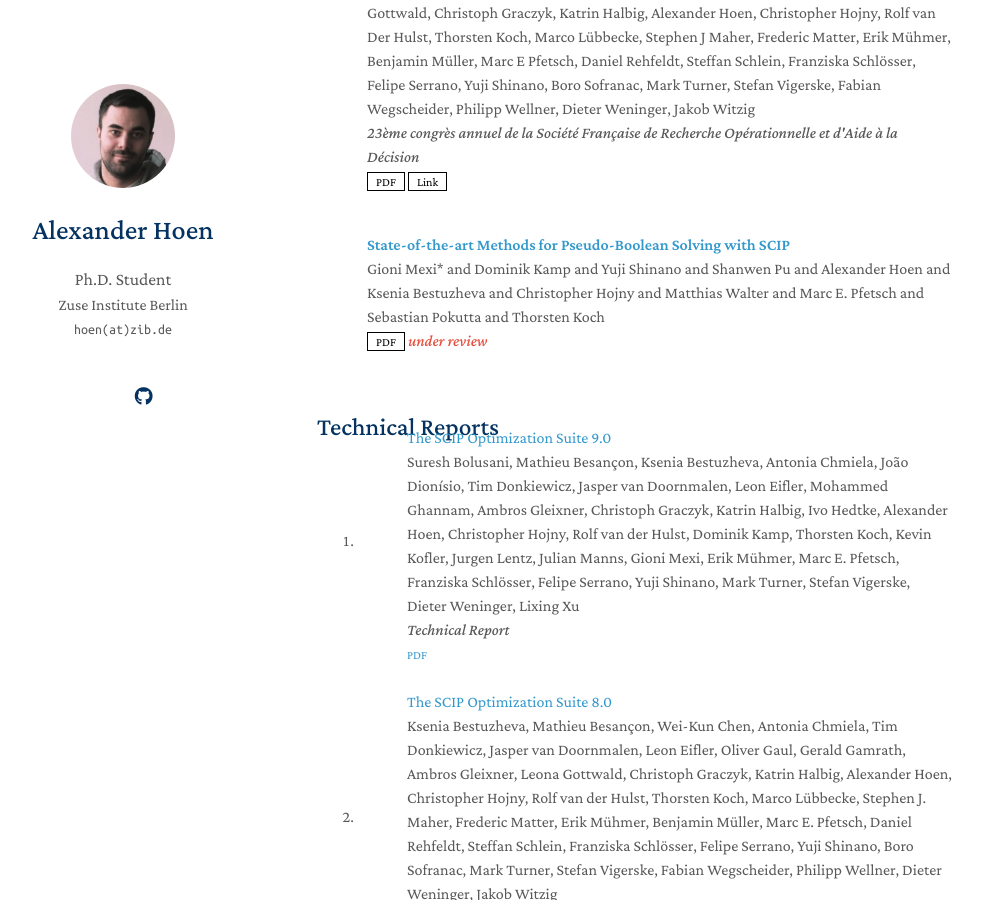
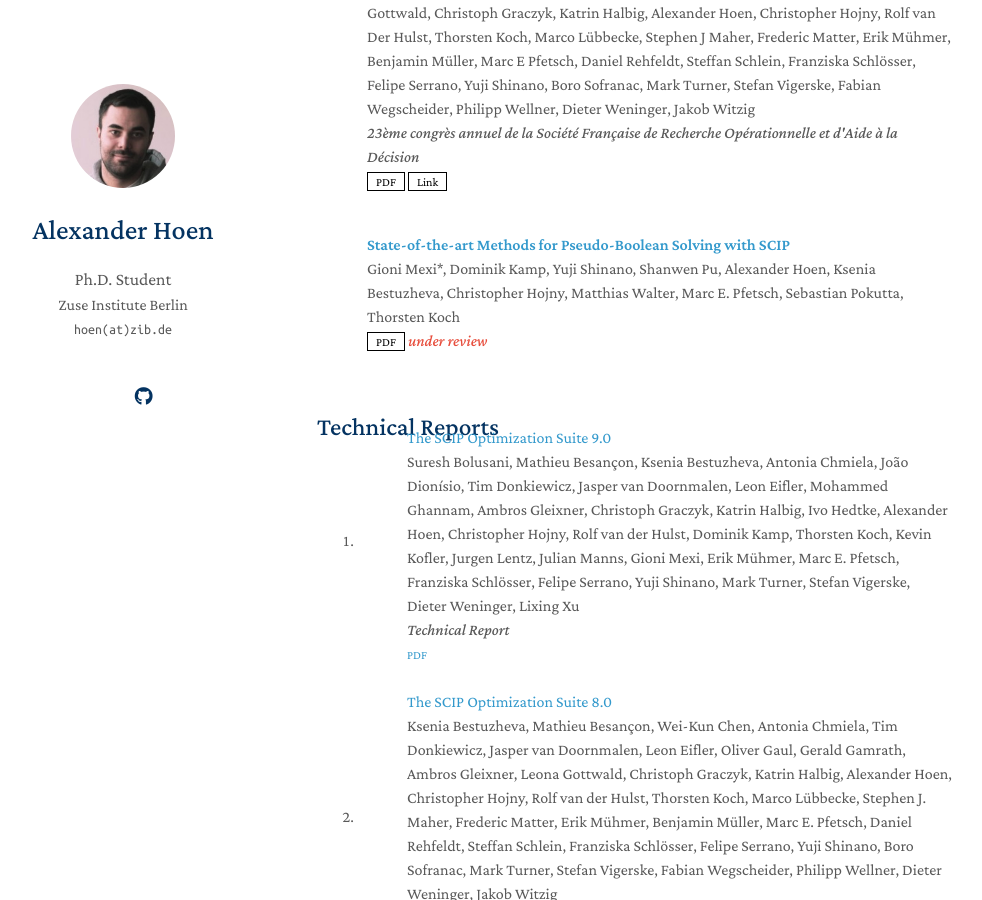
Before and after one commit to alexhoen/alexhoen.github.io, a Jekyll site: the page built from index.md, in a window 1280 px wide and 900 px high, scrolled down 1699 px. Shown: the whole window, without its empty margins (153-1135 px from the left). Built offline with Jekyll 4.4.1, drawn with Linux system fonts in a browser that asks for light colours; nearby versions of some CDN libraries; a style sheet for code colours, icons or effects is not loaded; our own code applies the rules of GitHub Pages for plain Markdown files.

Commit message:
Update publications.yml

```diff
--- a/_data/publications.yml
+++ b/_data/publications.yml
@@ -78,7 +78,7 @@ main:
      code:
 
    - title: "State-of-the-art Methods for Pseudo-Boolean Solving with SCIP"
-     authors: Gioni Mexi* and Dominik Kamp and Yuji Shinano and Shanwen Pu and Alexander Hoen and Ksenia Bestuzheva and Christopher Hojny and Matthias Walter and Marc E. Pfetsch and Sebastian Pokutta and Thorsten Koch
+     authors: Gioni Mexi*, Dominik Kamp, Yuji Shinano, Shanwen Pu, Alexander Hoen, Ksenia Bestuzheva, Christopher Hojny, Matthias Walter, Marc E. Pfetsch, Sebastian Pokutta, Thorsten Koch
      conference:
      pdf: https://arxiv.org/abs/2501.03390
      page:
```
